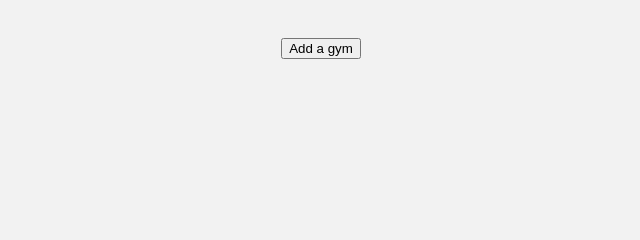
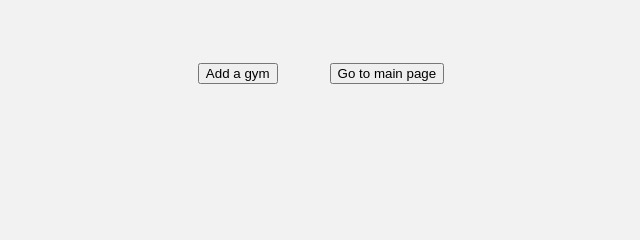
Before and after one commit to hakankorpe/CS306-Database-Systems, a PHP site: page /gymmembers/gym_list.php in a window 1280 px wide. Shown: the part 261-501 px from the top of the page, without its empty margins (319-959 px from the left). Run offline with PHP 8.4, Linux system fonts and the light colour scheme; data that the repository does not hold is empty.

Commit message:
GYM List to Main Page

```diff
--- a/gymmembers/gym_list.php
+++ b/gymmembers/gym_list.php
@@ -85,6 +85,11 @@ while($row = mysqli_fetch_assoc($result))
 <a href="http://localhost/gymmembers/gym_insertion.html">
 <button>Add a gym</button>
 </a>
+<div class="space">
+  </div>
+<a href="http://localhost/gymmembers/index.php">
+<button>Go to main page</button>
+</a>
 </body>
 </html>
 </body>
```
